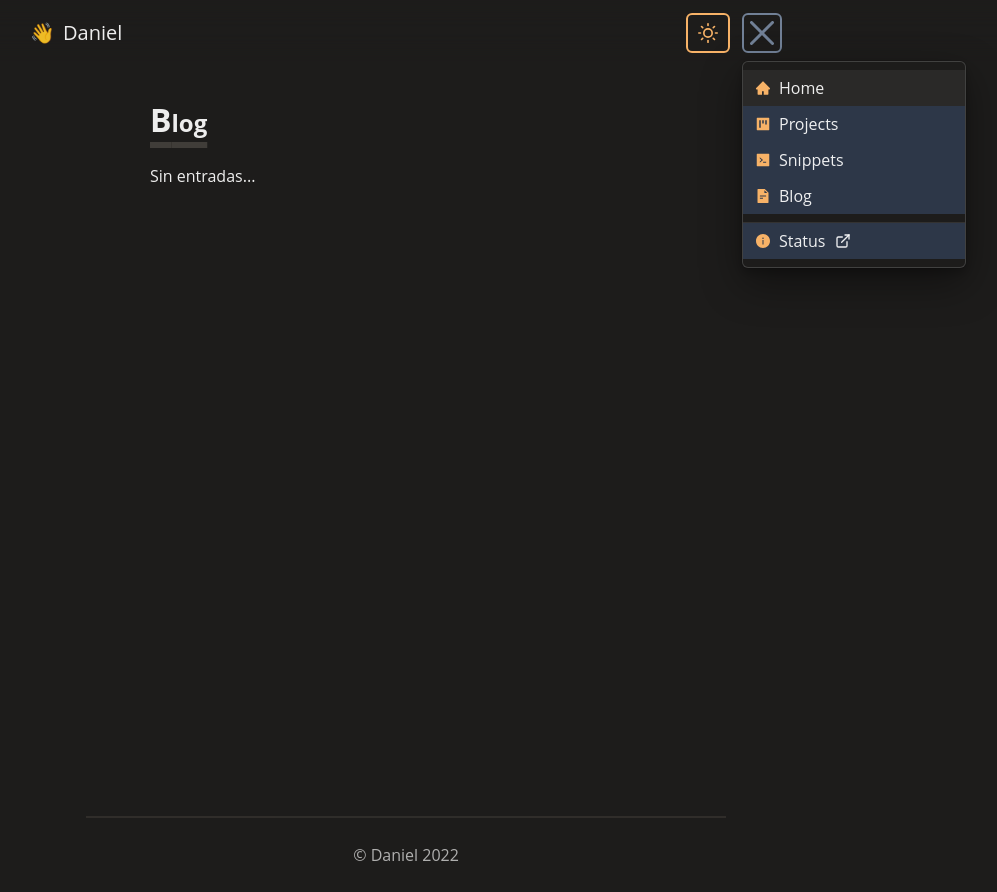
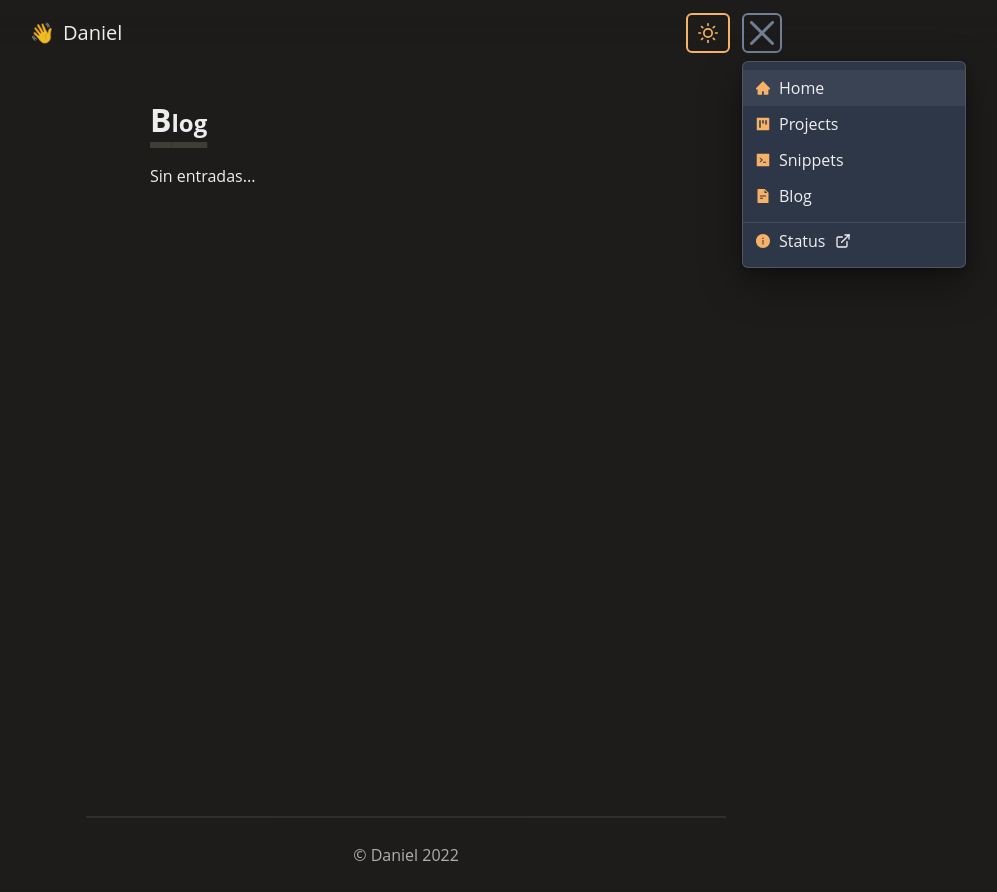
Before and after one commit to danielcgilibert/portfolio, a Next.js app: page /blog in a window 1280 px wide. Both pictures are taken after a click on the button 995 px from the left and 33 px from the top of the page. Shown: the whole page, without its empty margins (234-1231 px from the left). Built offline with nearby package versions, Linux system fonts and the light colour scheme.

Commit message:
:zap: add tags seo

```diff
--- a/components/layouts/layout.jsx
+++ b/components/layouts/layout.jsx
@@ -10,6 +10,12 @@ export const Layout = ({ children, title }) => {
       <Head>
         <title>{`${title} - portfolio`}</title>
         <meta name="description" content="portfolio daniel" />
+        <meta
+          name="keywords"
+          content="HTML, CSS, JavaScript, ReactJS, NextJS"
+        />
+        <meta name="author" content="Daniel Carmona Gilibert" />
+
         <link rel="icon" href="/favicon.ico" />
       </Head>
       <Navbar />
--- a/components/ui/navbar.jsx
+++ b/components/ui/navbar.jsx
@@ -114,7 +114,7 @@ export const Navbar = () => {
                     )}
                   </MenuButton>
 
-                  <MenuList bgColor={bgColor} alignItems={'center'}>
+                  <MenuList alignItems={'center'}>
                     <Link href="/">
                       <MenuItem flex gap="2">
                         <Icon as={AiFillHome} color="colors.100" />
```
